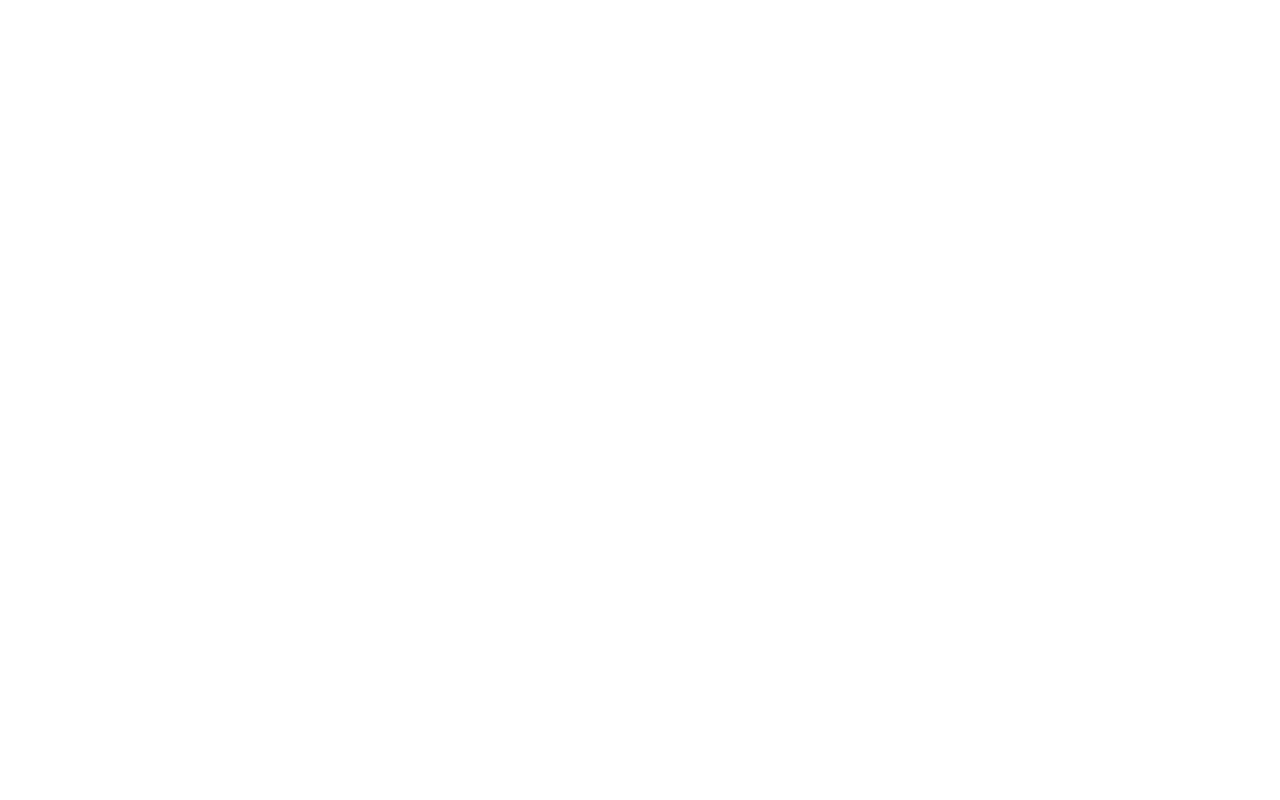
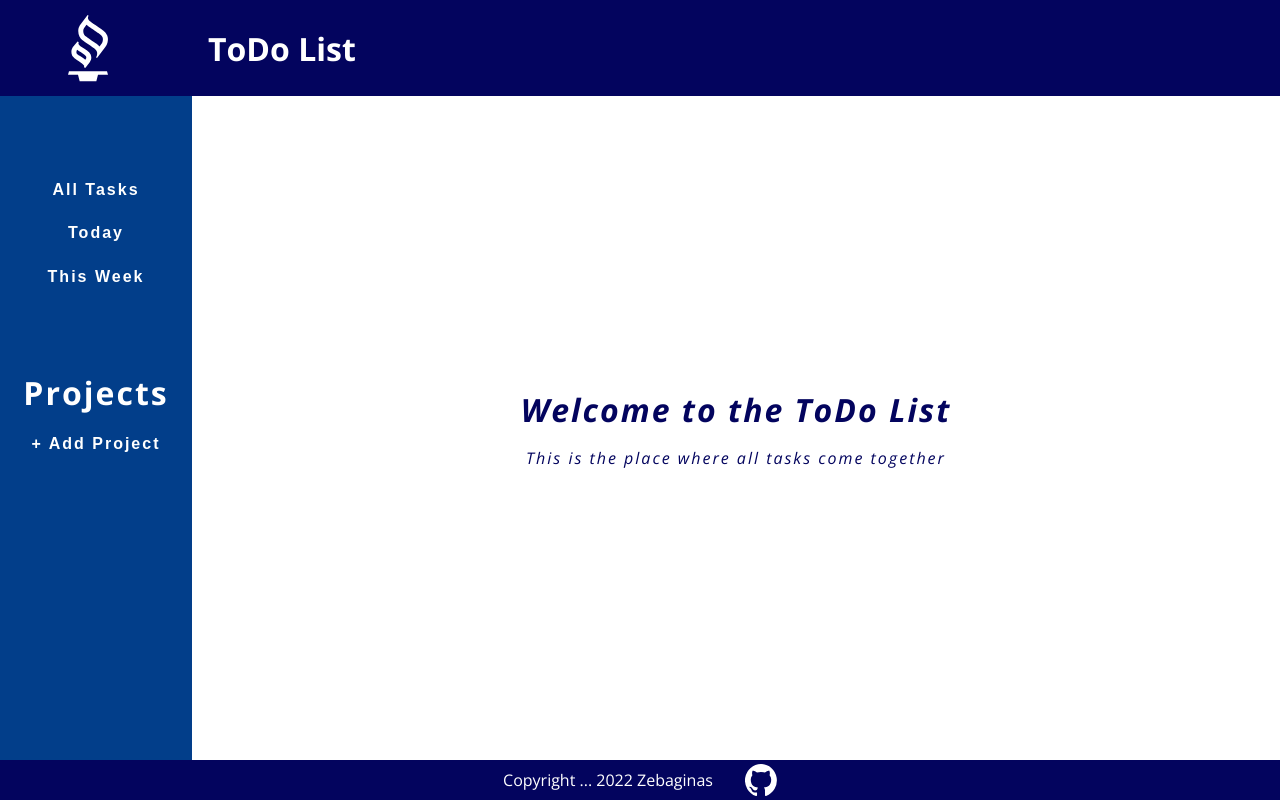
Before and after one commit to JustasGecevicius/ToDoList, a website built with webpack: page dist/index.html in a window 1280 px wide. Built offline with nearby package versions, Linux system fonts and the light colour scheme.

Commit message:
got the main layout of the website done started working on the button functions and replacement of the content of the content div split everything into modules

```diff
--- a/package.json
+++ b/package.json
@@ -6,7 +6,7 @@
   "scripts": {
     "test": "echo \"Error: no test specified\" && exit 1",
     "build": "webpack"
-   },
+  },
   "repository": {
     "type": "git",
     "url": "git+https://github.com/Zebaginas/ToDoList.git"
@@ -21,5 +21,9 @@
   "devDependencies": {
     "webpack": "^5.74.0",
     "webpack-cli": "^4.10.0"
+  },
+  "dependencies": {
+    "date-fns": "^2.29.3",
+    "lodash": "^4.17.21"
   }
 }
--- /dev/null
+++ b/src/allTasks.js
@@ -0,0 +1,14 @@
+let allTasks = () => {
+    console.log("zeba");
+    const placementDiv = document.querySelector(".placementDiv");
+    while(placementDiv.firstChild){
+        placementDiv.firstChild.remove();
+    }
+    placementDiv.classList.remove(placementDiv.classList[1]);
+    placementDiv.classList.add("allTasks");
+    const h2 = document.createElement("h2");
+    h2.innerHTML = "All Tasks";
+    placementDiv.appendChild(h2);
+}
+
+export {allTasks};
--- /dev/null
+++ b/src/createAllTasksPage.js
@@ -0,0 +1 @@
+const placementDiv = document.querySelector(".placementDiv");
--- a/src/index.js
+++ b/src/index.js
@@ -0,0 +1,6 @@
+import {createMainPage} from "./welcomePage";
+import {inputProject} from "./projectInputFieldControls";
+
+
+createMainPage();
+inputProject();
--- /dev/null
+++ b/src/projectInputFieldControls.js
@@ -0,0 +1,14 @@
+let inputProject = () => {
+const projectInputDiv = document.querySelector(".addProject");
+const projectSubmitButton = document.querySelector(".submitProject");
+const projectNameInputField = document.querySelector(".projectName");
+const background = document.querySelector(".background");
+
+projectSubmitButton.addEventListener("click", () => {
+    projectInputDiv.classList.remove("active");
+    background.classList.remove("active");
+    projectNameInputField.value = "";
+})
+}
+
+export {inputProject};
--- /dev/null
+++ b/src/styles.scss
@@ -0,0 +1,146 @@
+$button-color:#caf0f88a;
+$header-color:#03045e;
+$nav-color:#023E8A ;
+$text-color:white;
+$footer-height:2.5rem;
+$header-height:6rem;
+
+
+*, *::after, *::before{
+    box-sizing: border-box;
+    margin: 0;
+    padding: 0;
+}
+body{
+    font-family: "Open Sans";
+max-height: 100vh;
+}
+.header{
+    background-color: $header-color;
+    color: $text-color;
+    display: flex;
+    align-items: center;
+    min-height: $header-height;
+    max-height: $header-height;
+    .companyLogo{
+        width: 5rem;
+        margin: 0 3rem;
+    }
+    h1{
+        margin-left: 2rem;
+    }
+}
+
+.mainDisplayWrapper{
+    display: flex;
+    min-height: calc(100vh - ($header-height + $footer-height));
+    .navigation{
+        display: flex;
+        flex-direction: column;
+        align-items: center;
+        color: $text-color;
+        background-color: $nav-color;
+        min-width: 10rem;
+        max-width: 12rem;
+        padding: 4rem 2rem;
+        ul{
+            list-style: none;
+        }
+        h2{
+            margin-top: 5rem;
+            letter-spacing:2px;
+            font-size: 2rem;
+        }
+        button{
+            font-weight: 700;
+            font-size: 1rem;
+            letter-spacing:2px;
+            color: $text-color;
+            margin-top:1rem;
+            background-color: $nav-color;
+            border: $button-color ;
+            min-width: 10rem;
+            width: 100%;
+
+            padding: 0.3rem 0.5rem;
+            &:hover{
+                cursor: pointer;
+            }
+    }
+    }
+}
+.placementDiv{
+    width: 100%;
+    padding: 3rem;
+}
+.placementDiv.welcome{
+    display: flex;
+    justify-content: center;
+    align-items: center;
+    div{
+        display: flex;
+        flex-direction: column;
+        align-items: center;
+        gap: 1rem;
+        color: $header-color;
+        letter-spacing: 2px;
+        font-style: italic;
+    }
+}
+.websiteName{
+    &:hover{
+        cursor: pointer;
+    }
+}
+.footer{
+    background-color: $header-color;
+    color:$text-color;
+    min-height: $footer-height;
+    display: flex;
+    column-gap: 2rem;
+    align-items: center;
+    justify-content: center;
+    img{
+        max-width: 2rem;
+    }
+}
+.addProject{
+    position: fixed;
+    top: 50%;
+    left: 50%;
+    transform: translate(-50%, -50%) scale(0);
+    display: flex;
+    flex-direction: column;
+    gap: 1rem;
+    background-color: white;
+    padding: 5rem;
+    z-index: 10;
+    border-radius: 20px;
+    input{
+        background-color: $button-color;
+        min-width: 15rem;
+        border: none;
+        border-radius: 5px;
+        padding: 0.5rem 1rem;
+        text-align: center;
+    }
+    button{
+        border-radius: 5px;
+        padding: 0.5rem;
+        border: none;
+        &:hover{
+            cursor: pointer;
+        }
+    }
+}
+.addProject.active{
+    transform: translate(-50%, -50%) scale(1);
+}
+.background.active{
+    position: fixed;
+    top: 0;
+    left: 0;
+    right: 0;
+    bottom: 0;
+    background-color: rgba(0, 0, 0, 0.5);
+}
--- /dev/null
+++ b/src/taskRelatedModule.js
@@ -0,0 +1,3 @@
+let projects = {
+
+}
--- /dev/null
+++ b/src/welcomePage.js
@@ -0,0 +1,62 @@
+import {allTasks} from "./allTasks";
+
+let createMainPage = () => {
+    const addProjectbutton = document.querySelector(".addProjectButton");
+    const allTasksButton = document.querySelector("#allTasks");
+    const todayButton = document.querySelector("#today");
+    const thisWeekButton = document.querySelector("#thisWeek");
+    const homeButton = document.querySelector(".websiteName");
+
+    const projectInputDiv = document.querySelector(".addProject");
+    const background = document.querySelector(".background");
+
+    const placementDiv = document.querySelector(".placementDiv");
+    const mainDiv = document.createElement("div");
+    const h1 = document.createElement("h1");
+    const p = document.createElement("p");
+
+    placementDiv.classList.add("welcome");
+    h1.innerHTML = "Welcome to the ToDo List";
+    p.innerHTML = "This is the place where all tasks come together";
+    mainDiv.appendChild(h1);
+    mainDiv.appendChild(p);
+    placementDiv.appendChild(mainDiv);
+
+    addProjectbutton.addEventListener("click", () => {
+        background.classList.add("active");
+        projectInputDiv.classList.add("active");
+
+    })
+
+    allTasksButton.addEventListener("click", () => {
+        allTasks();
+    })
+    todayButton.addEventListener("click", () => {
+        today();
+    })
+    thisWeekButton.addEventListener("click", () => {
+        thisWeek();
+    })
+    homeButton.addEventListener("click", () => {
+        if(placementDiv.classList[1] != "welcome")
+        {
+            while(placementDiv.firstChild){
+                placementDiv.firstChild.remove();
+            }
+            placementDiv.classList.remove(placementDiv.classList[1]);
+            placementDiv.classList.add("welcome");
+        const mainDiv = document.createElement("div");
+        const h1 = document.createElement("h1");
+        const p = document.createElement("p");
+        h1.innerHTML = "Welcome to the ToDo List";
+        p.innerHTML = "This is the place where all tasks come together";
+        mainDiv.appendChild(h1);
+        mainDiv.appendChild(p);
+        placementDiv.appendChild(mainDiv);
+        }
+        else console.log("be reikalo");
+    })
+
+};
+
+export {createMainPage}
```
Also changed, not shown: Images/Asset 2.svg (added), Images/icons8-bbb.svg (added), dist/index.html, dist/main.js, dist/styles.css (added), src/thisWeek.js (added), src/today.js (added), 2 other files.
